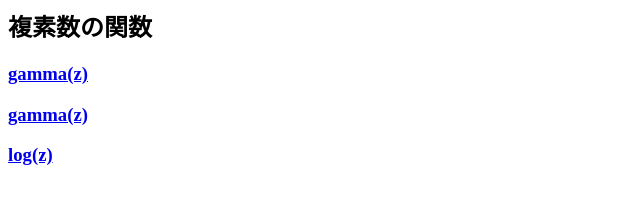
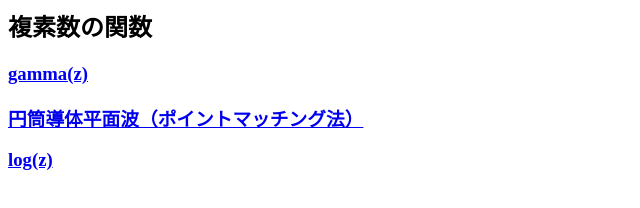
Before and after one commit to TakagiHitoshi/javascriptComplex, a plain HTML site: page index.html in a window 1280 px wide. Shown: the whole page, without its empty margins (0-640 px from the left). Drawn offline with Linux system fonts and the light colour scheme.

Commit message:
Update index.html

```diff
--- a/index.html
+++ b/index.html
@@ -1,4 +1,4 @@
 <h2>複素数の関数</h2>
 <h3><a href="gamma.html">gamma(z)</a><br></h3>
-<h3><a href="point_matching3D.html">gamma(z)</a><br></h3>
+<h3><a href="point_matching3D.html">円筒導体平面波（ポイントマッチング法）</a><br></h3>
 <h3><a href="complex_test.html">log(z)</a><br></h3>
```
